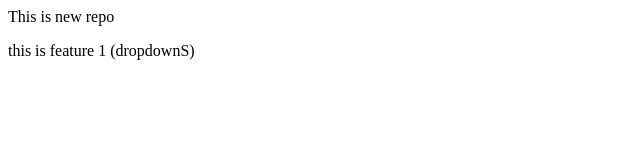
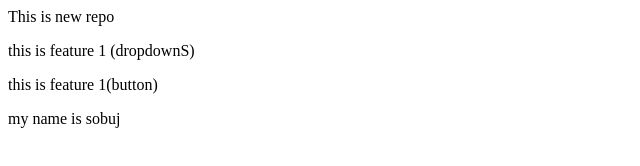
Before and after one commit to sobujos001/LocalRepo, a plain HTML site: page LocalRepo/index.html in a window 1280 px wide. Shown: the whole page, without its empty margins (0-640 px from the left). Drawn offline with Linux system fonts and the light colour scheme.

Commit message:
add text

```diff
--- a/LocalRepo/index.html
+++ b/LocalRepo/index.html
@@ -1,2 +1,6 @@
 <p>This is new repo </p>
+
 <P> this is feature 1 (dropdownS) </P>
+
+<P> this is feature 1(button) </P>
+<p>my name is sobuj</p>
```
Also changed, not shown: 1 other file.
